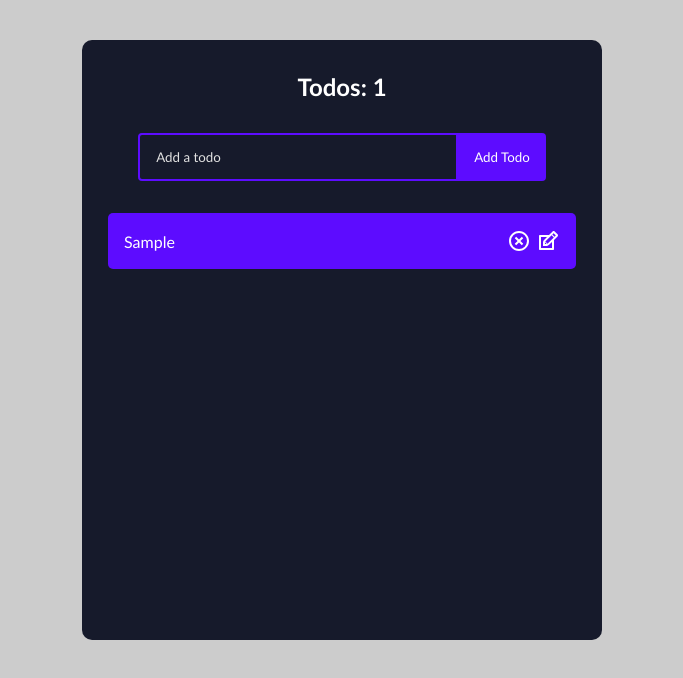
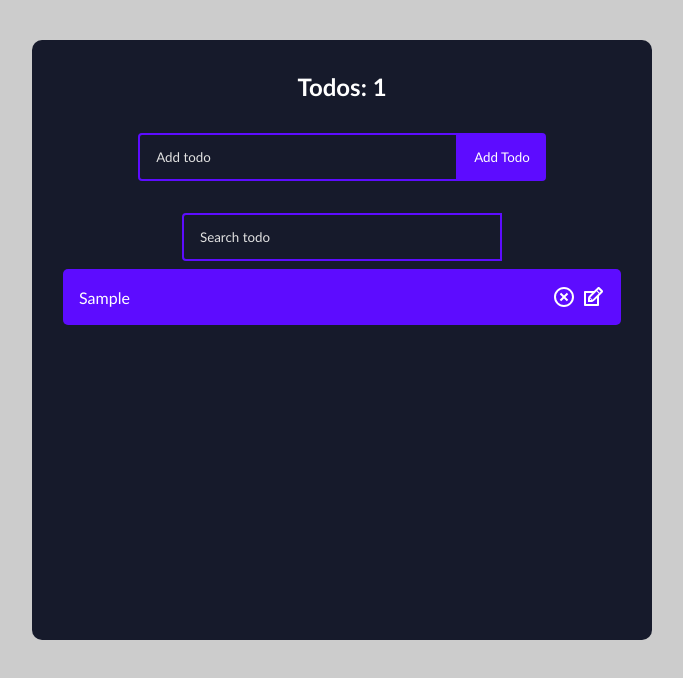
Before and after one commit to MrNedNick/react-todo-app-v1, a React (Create React App) app: page / in a window 1280 px wide. Both pictures are taken after typing "Sample" into the empty fields and a click on the button "Add Todo". Shown: the top 678 px of the page, without its empty margins (298-981 px from the left). Built offline with nearby package versions, Linux system fonts and the light colour scheme.

Commit message:
Add filter

```diff
--- a/package.json
+++ b/package.json
@@ -3,6 +3,9 @@
   "version": "0.1.0",
   "private": true,
   "dependencies": {
+    "@emotion/react": "^11.11.0",
+    "@emotion/styled": "^11.11.0",
+    "@mui/material": "^5.13.3",
     "@testing-library/jest-dom": "^5.16.5",
     "@testing-library/react": "^13.4.0",
     "@testing-library/user-event": "^13.5.0",
--- a/src/App.css
+++ b/src/App.css
@@ -14,13 +14,14 @@ body {
   display: flex;
   flex-direction: column;
   justify-content: start;
-  width: 520px;
+  width: 620px;
   min-height: 600px;
   background: #161a2b;
   text-align: center;
   margin: 40px auto;
   border-radius: 10px;
   padding-bottom: 32px;
+  position: relative;
 }
 
 h1 {
@@ -113,3 +114,8 @@ h1 {
 .edit-icon {
   color: #fff;
 }
+
+.MuiDialogContent-root {
+  min-width: 500px;
+  min-height: 200px;
+}
--- /dev/null
+++ b/src/components/SearchFilter.js
@@ -0,0 +1,23 @@
+import React from 'react';
+
+const SearchFilter = (props) => {
+
+  const handleSearch = e => {
+    e.preventDefault();
+    props.onSearch(e.target.value);
+  }
+
+  return (
+    <div>
+      <input
+        type='text'
+        placeholder="Search todo"
+        name="text"
+        className="todo-input"
+        onChange={handleSearch}
+      />
+    </div>
+  );
+};
+
+export default SearchFilter;
--- a/src/components/Todo.js
+++ b/src/components/Todo.js
@@ -3,11 +3,15 @@ import TodoForm from "./TodoForm";
 import {RiCloseCircleLine} from "react-icons/ri";
 import {TiEdit} from "react-icons/ti";
 
-function Todo({todos, completeTodo, removeTodo, updateTodo}) {
+function Todo({todos, completeTodo, removeTodo, updateTodo, openPopup}) {
   const [edit, setEdit] = useState({
     id: null,
     value: '',
   });
+
+  const handleClick = (todo) => {
+    openPopup(todo);
+  };
 
   const submitUpdate = value => {
     updateTodo(edit.id, value)
@@ -25,6 +29,7 @@ function Todo({todos, completeTodo, removeTodo, updateTodo}) {
     <div
       className={todo.isComplete ? 'todo-row complete' : 'todo-row'}
       key={index}
+      onClick={() => handleClick(todo)}
     >
       <div
         key={todo.id}
--- a/src/components/TodoForm.js
+++ b/src/components/TodoForm.js
@@ -1,13 +1,7 @@
-import React, {useState, useEffect, useRef} from 'react';
+import React, { useState } from 'react';
 
 const TodoForm = (props) => {
   const [input, setInput] = useState(props.edit ? props.edit.value : '');
-
-  const inputRef = useRef(null)
-
-  useEffect(() => {
-    inputRef.current.focus()
-  })
 
   const handleChange = e => {
     setInput(e.target.value);
@@ -32,7 +26,6 @@ const TodoForm = (props) => {
             name="text"
             className="todo-input edit"
             onChange={handleChange}
-            ref={inputRef}
           />
           <button className="todo-button edit">Update</button>
         </>
@@ -40,12 +33,11 @@ const TodoForm = (props) => {
         <>
           <input
             type='text'
-            placeholder="Add a todo"
+            placeholder="Add todo"
             value={input}
             name="text"
             className="todo-input"
             onChange={handleChange}
-            ref={inputRef}
           />
           <button className="todo-button">Add todo</button>
         </>
--- a/src/components/TodoList.js
+++ b/src/components/TodoList.js
@@ -1,11 +1,21 @@
-import React, {useState} from 'react';
-import TodoForm from "./TodoForm";
-import Todo from "./Todo"
+import React, { useState } from 'react';
+import TodoForm from './TodoForm';
+import Todo from './Todo';
+import SearchFilter from "./SearchFilter";
+import Button from '@mui/material/Button';
+import Dialog from '@mui/material/Dialog';
+import DialogActions from '@mui/material/DialogActions';
+import DialogContent from '@mui/material/DialogContent';
+import DialogContentText from '@mui/material/DialogContentText';
+import DialogTitle from '@mui/material/DialogTitle';
 
 const TodoList = () => {
   const [todos, setTodos] = useState([]);
+  const [popupTodo, setPopupTodo] = useState(null);
+  const [open, setOpen] = useState(false);
+  const [filterValue, setFilterValue] = useState('');
 
-  const addTodo = todo => {
+  const addTodo = (todo) => {
     if (!todo.text || /^\s*$/.test(todo.text)) {
       return;
     }
@@ -17,34 +27,74 @@ const TodoList = () => {
     if (!newValue.text || /^\s*$/.test(newValue.text)) {
       return;
     }
-    setTodos(prev => prev.map(item => (item.id === todoId ? newValue : item)))
-  }
+    setTodos((prev) =>
+      prev.map((item) => (item.id === todoId ? newValue : item))
+    );
+  };
 
-  const removeTodo = id => {
-    const removeArr = [...todos].filter(todo => todo.id !== id)
-    setTodos(removeArr)
-  }
+  const removeTodo = (id) => {
+    const removeArr = todos.filter((todo) => todo.id !== id);
+    setTodos(removeArr);
+  };
 
-  const completeTodo = id => {
-    let updatedTodos = todos.map(todo => {
+  const filterTodos = (value) => {
+    setFilterValue(value);
+  };
+
+  const filteredTodos = todos.filter((todo) =>
+    todo.text.toLowerCase().includes(filterValue.toLowerCase())
+  );
+
+  const completeTodo = (id) => {
+    let updatedTodos = todos.map((todo) => {
       if (todo.id === id) {
         todo.isComplete = !todo.isComplete;
       }
-      return todo
+      return todo;
     });
     setTodos(updatedTodos);
-  }
+  };
+
+  const openPopup = (todo) => {
+    setPopupTodo(todo);
+    setOpen(true);
+  };
+
+  const handleClose = () => {
+    setOpen(false);
+  };
 
   return (
     <div>
       <h1>Todos: {todos.length}</h1>
-      <TodoForm onSubmit={addTodo}/>
+      <TodoForm onSubmit={addTodo} />
+      <SearchFilter onSearch={filterTodos} />
       <Todo
-        todos={todos}
+        todos={filteredTodos}
         completeTodo={completeTodo}
         removeTodo={removeTodo}
         updateTodo={updateTodo}
+        openPopup={openPopup}
       />
+      {popupTodo && (
+        <Dialog
+          open={open}
+          onClose={handleClose}
+          aria-labelledby="alert-dialog-title"
+          aria-describedby="alert-dialog-description"
+          className="dialog"
+        >
+          <DialogTitle id="alert-dialog-title">Popup</DialogTitle>
+          <DialogContent>
+            <DialogContentText id="alert-dialog-description">
+              {popupTodo.text}
+            </DialogContentText>
+          </DialogContent>
+          <DialogActions>
+            <Button onClick={handleClose}>Close</Button>
+          </DialogActions>
+        </Dialog>
+      )}
     </div>
   );
 };
```
Also changed, not shown: public/index.html (+0 -23 lines), 1 other file (tests, documents, lock files or other folders).
